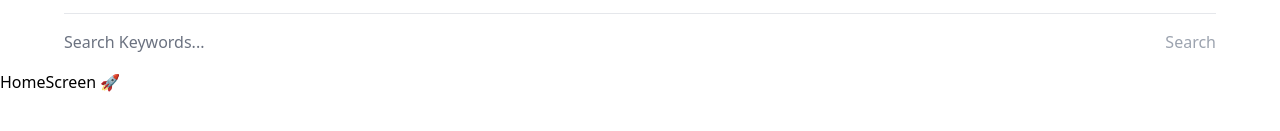
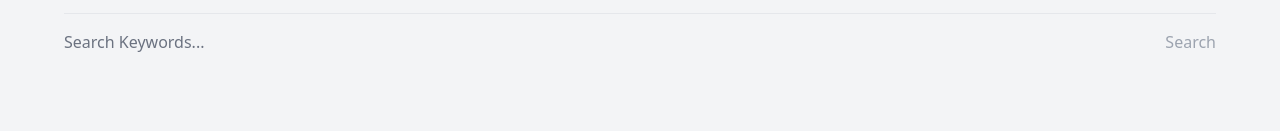
Before and after one commit to rookasrudzianskas/web-news, a Next.js app: page / in a window 1280 px wide. Shown: the part 215-346 px from the top of the page. Built offline with nearby package versions, Linux system fonts and the light colour scheme.

Commit message:
Add basic layout and fetch news
- Add basic layout
- Add fetch news

```diff
--- a/app/layout.tsx
+++ b/app/layout.tsx
@@ -10,9 +10,9 @@ export default function RootLayout({
   return (
     <html>
       <head />
-      <body>
+      <body className="bg-gray-100 dark:bg-zinc-900 transition-all duration-700">
           <Header />
-          <div>
+          <div className="max-w-6xl mx-auto">
               {children}
           </div>
       </body>
--- a/app/page.tsx
+++ b/app/page.tsx
@@ -1,9 +1,14 @@
 import React from 'react';
+import {categories} from "../constants";
+import {fetchNews} from "../lib/fetchNews";
 
-const HomeScreen = ({}) => {
+const HomeScreen = async ({}) => {
+
+    const news: NewsResponse = await fetchNews(categories.join(','));
+
     return (
         <div>
-            HomeScreen 🚀
+
         </div>
     );
 };
--- /dev/null
+++ b/lib/fetchNews.ts
@@ -0,0 +1,5 @@
+export const fetchNews = async (category?: Category | string, keywords?: string, isDynamic?: boolean) => {
+    // GraphQL query
+
+    // Fetch data from API
+}
--- a/package.json
+++ b/package.json
@@ -7,6 +7,8 @@
   },
   "dependencies": {
     "@heroicons/react": "^2.0.13",
+    "graphql": "^16.6.0",
+    "graphql-request": "^5.0.0",
     "next": "latest",
     "react": "18.2.0",
     "react-dom": "18.2.0"
```
Also changed, not shown: typings.d.ts (+25 -0 lines), 1 other file (tests, documents, lock files or other folders).
